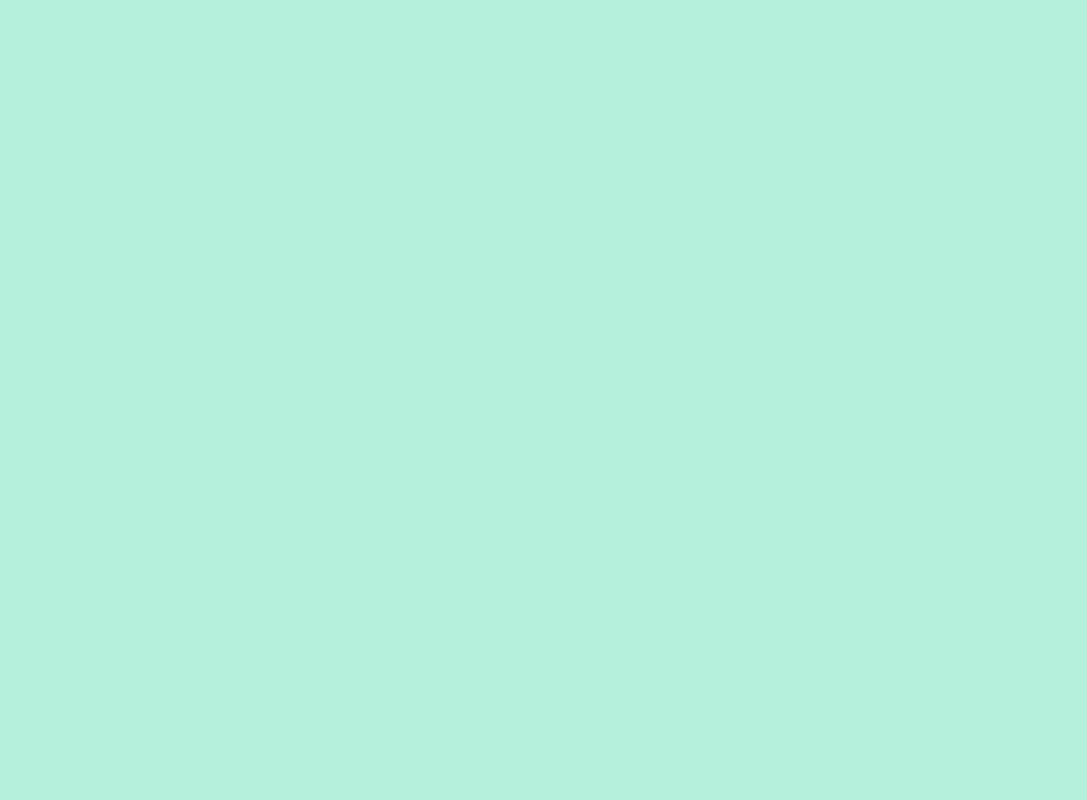
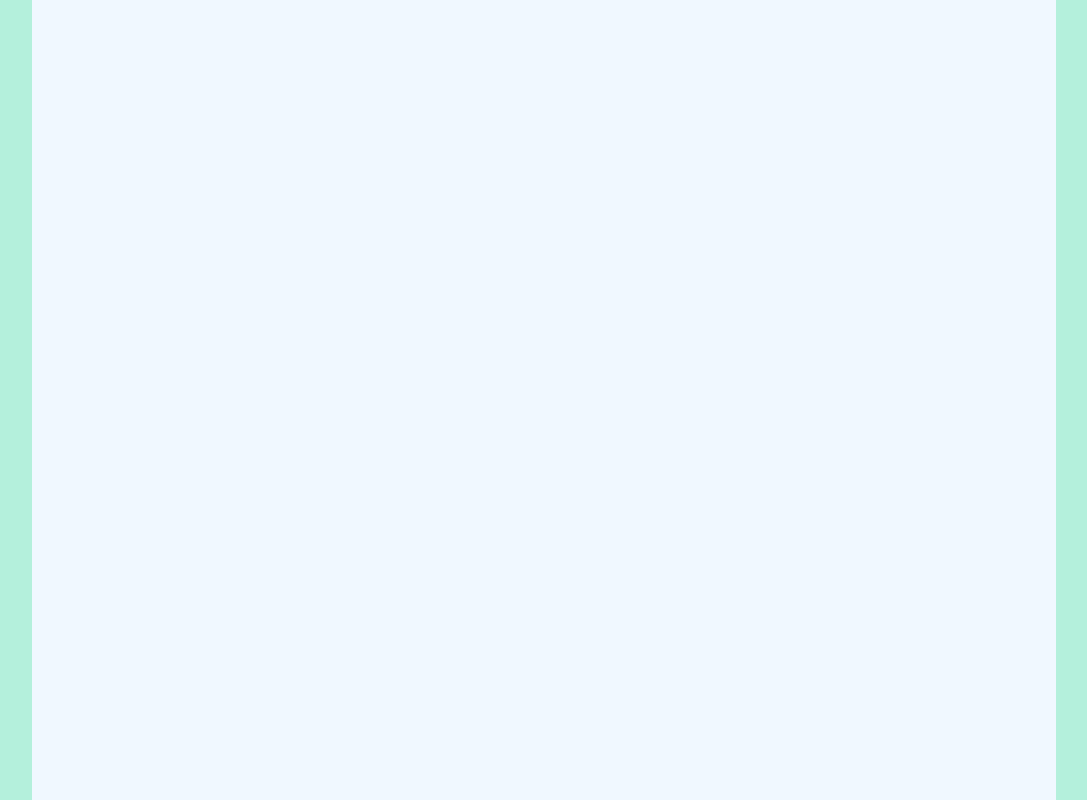
Before and after one commit to rampravesh22/react-thapa-tutorials, a React (Create React App) app: page / in a window 1280 px wide. Shown: the whole page, without its empty margins (96-1183 px from the left). Built offline with nearby package versions, Linux system fonts and the light colour scheme.

Commit message:
main updated

```diff
--- a/src/index.css
+++ b/src/index.css
@@ -15,7 +15,18 @@ html {
 	font-size: 62.5%;
 }
 
+
 body{
     background-color: rgba(3, 204, 137, 0.295);
     min-height: 100vh;
 }
+#root{
+   width: 80%;
+   margin: auto;
+   background-color: aliceblue;
+   padding: 2rem;
+   min-height: 100vh;
+}
+html * {
+   font-size: 2rem;
+}
```
